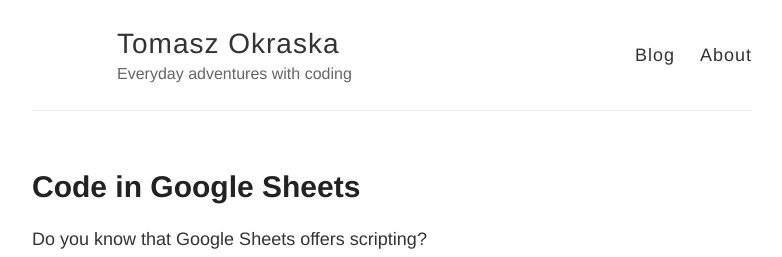
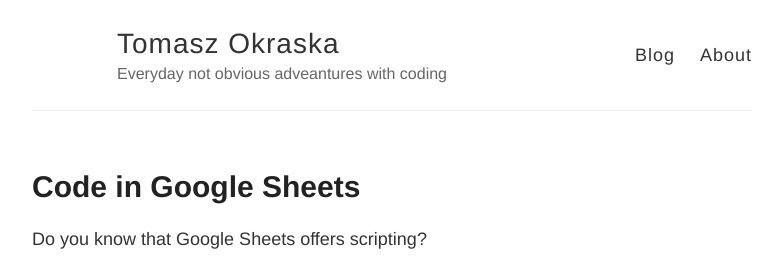
Before and after one commit to okraskat/okraskat.github.io, a Jekyll site: the page built from index.html, in a window 1280 px wide and 900 px high. Shown: the top 257 px of the window, without its empty margins (248-1030 px from the left). Built offline with Jekyll 4.4.1, drawn with Linux system fonts in a browser that asks for light colours; part of the change alters nothing that is shown.

```diff
--- a/_config.yml
+++ b/_config.yml
@@ -1,49 +1,76 @@
----
-title: Tomasz Okraska blog
-timezone: Europe/Warsaw
-collections:
-  posts:
-    title: Posts
-    output: true
-  uploads:
-    title: Uploads
-    output: true
+#
+# This file contains configuration flags to customize your site
+#
+
+# Name of your site (displayed in the header)
 name: Tomasz Okraska
-description: Everyday adventures with coding
+
+# Short bio or description (displayed in the header)
+description: Everyday not obvious adveantures with coding
+
+# URL of your avatar or profile pic (you could use your GitHub profile pic)
 avatar:
+
+#
+# Flags below are optional
+#
+
+# Includes an icon in the footer for each username you enter
 footer-links:
   dribbble:
   email: okraska.tomasz@gmail.com
-  facebook:
+  facebook: okraska.tomasz
   flickr:
   github: okraskat
   instagram:
   linkedin:
   pinterest:
-  rss:
+  rss: # just type anything here for a working RSS icon
   twitter: tomasz_okraska
-  stackoverflow:
-  youtube:
-  googleplus:
+  stackoverflow: # your stackoverflow profile, e.g. "users/50476/bart-kiers"
+  youtube: # channel/<your_long_string> or user/<user-name>
+  googleplus: # anything in your profile username that comes after plus.google.com/
+
+
+# Enter your Disqus shortname (not your username) to enable commenting on posts
+# You can find your shortname on the Settings page of your Disqus account
 disqus: okraskat-github-io
+
+# Enter your Google Analytics web tracking code (e.g. UA-2110908-2) to activate tracking
 google_analytics:
+
 url: https://okraskat.github.io
-baseurl:
-permalink: "/:title/"
+
+baseurl: ""
+
+permalink: /:title/
+
+# The release of Jekyll Now that you're using
 version: v1.2.0
+
+# Jekyll 3 now only supports Kramdown for Markdown
 kramdown:
+  # Use GitHub flavored markdown, including triple backtick fenced code blocks
   input: GFM
+  # Jekyll 3 and GitHub Pages now only support rouge for syntax highlighting
   syntax_highlighter: rouge
   syntax_highlighter_opts:
-    css_class: highlight
+    # Use existing pygments syntax highlighting css
+    css_class: 'highlight'
+
+# Set the Sass partials directory, as we're using @imports
 sass:
-  style: expanded
+  style: :expanded # You might prefer to minify using :compressed
+
+# Use the following plug-ins
 gems:
-- jekyll-sitemap
-- jekyll-feed
+  - jekyll-sitemap # Create a sitemap using the official Jekyll sitemap gem
+  - jekyll-feed # Create an Atom feed using the official Jekyll feed gem
+
+# Exclude these files from your production _site
 exclude:
-- Gemfile
-- Gemfile.lock
-- LICENSE
-- README.md
-- CNAME
+  - Gemfile
+  - Gemfile.lock
+  - LICENSE
+  - README.md
+  - CNAME
```
